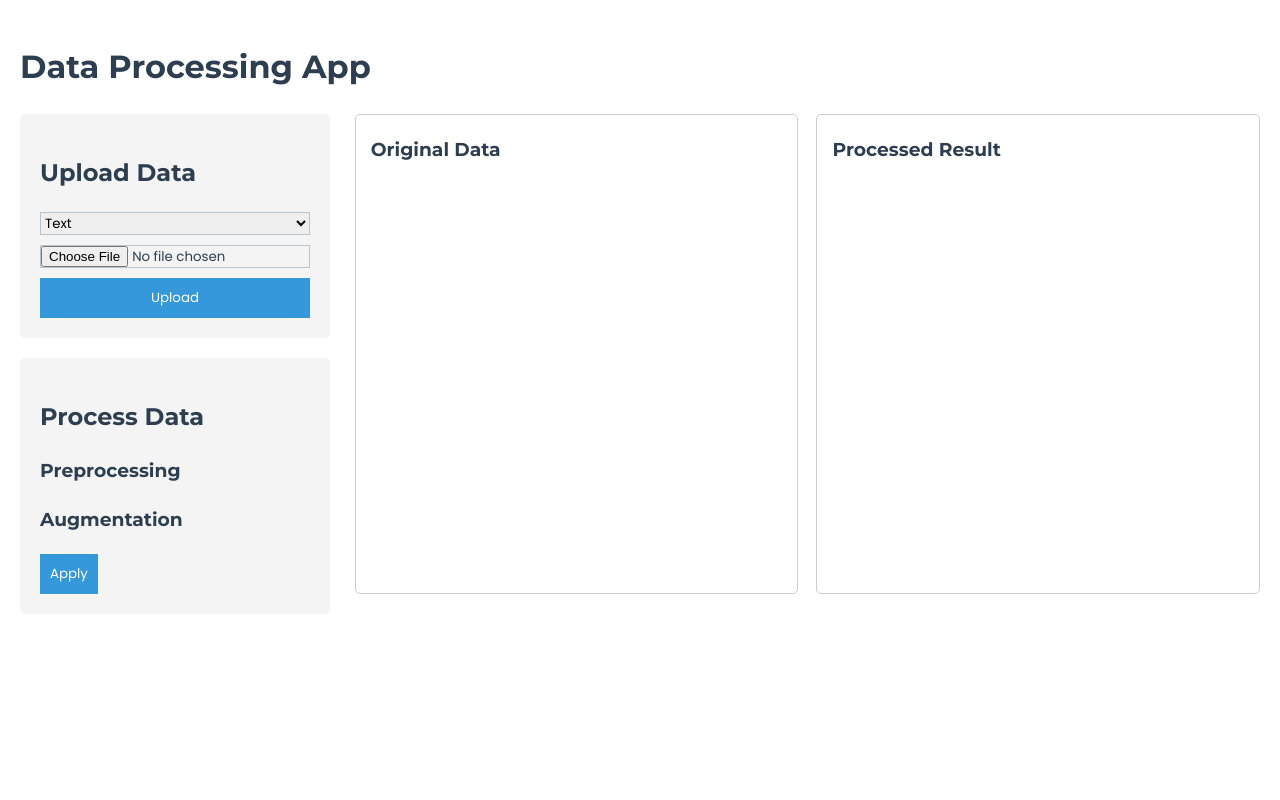
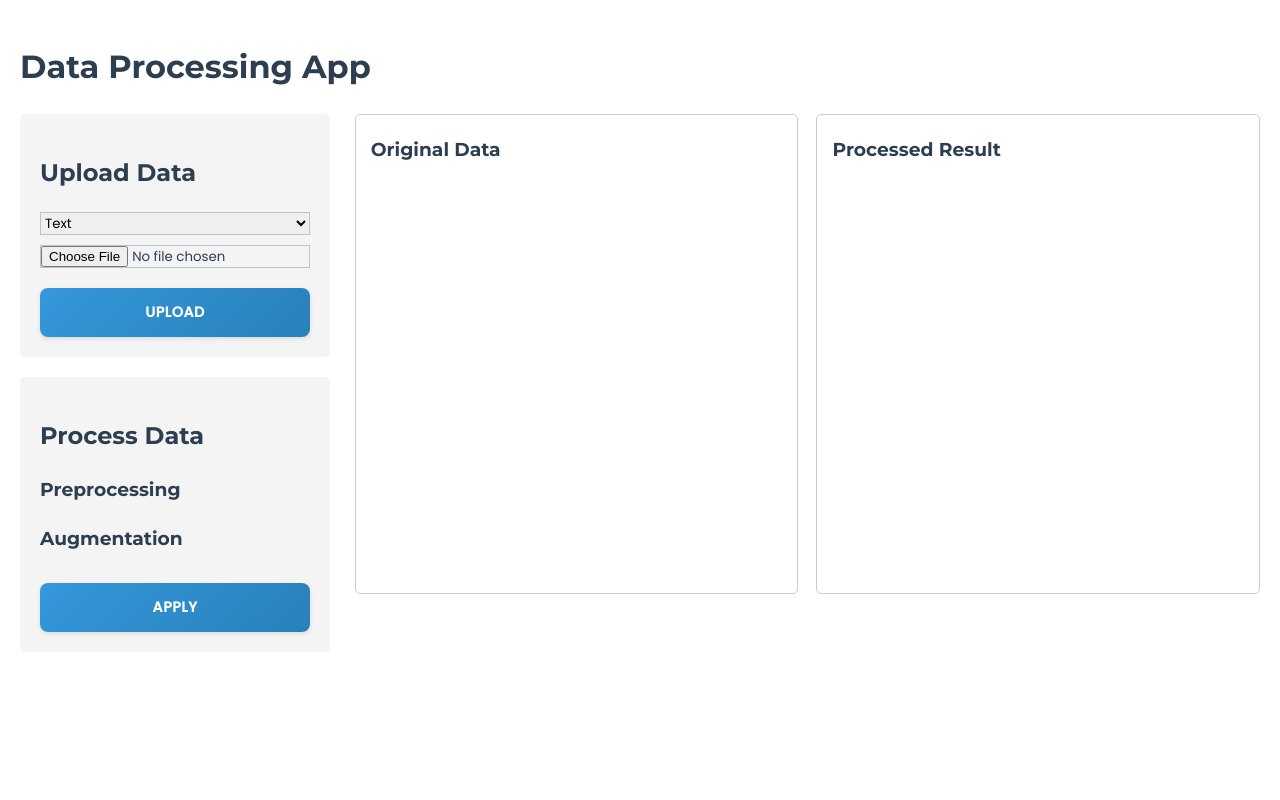
Before and after one commit to dhairyag/AI_Quest_Lab, a FastAPI app: page / in a window 1280 px wide. Run offline with FastAPI, Linux system fonts and the light colour scheme.

Commit message:
add special effects on the buttons

```diff
--- a/session_03/app/static/styles.css
+++ b/session_03/app/static/styles.css
@@ -74,14 +74,46 @@ button, .button {
     background-color: var(--secondary-color);
     color: white;
     border: none;
-    padding: 10px;
+    padding: 12px 20px;
     cursor: pointer;
     font-family: 'Poppins', sans-serif;
-    transition: background-color 0.3s ease;
+    font-weight: 500;
+    border-radius: 8px;
+    transition: all 0.3s ease;
+    box-shadow: 0 2px 4px rgba(0, 0, 0, 0.1);
+    text-transform: uppercase;
+    letter-spacing: 0.5px;
+    font-size: 0.9em;
 }
 
 button:hover, .button:hover {
     background-color: var(--hover-color);
+    transform: translateY(-2px);
+    box-shadow: 0 4px 8px rgba(0, 0, 0, 0.2);
+}
+
+button:active, .button:active {
+    transform: translateY(0);
+    box-shadow: 0 2px 4px rgba(0, 0, 0, 0.1);
+}
+
+#upload-form button[type="submit"], #apply-btn {
+    background: linear-gradient(135deg, var(--secondary-color), var(--hover-color));
+    margin-top: 10px;
+    width: 100%;
+    padding: 14px 20px;
+    font-weight: 600;
+}
+
+#upload-form button[type="submit"]:hover, #apply-btn:hover {
+    background: linear-gradient(135deg, var(--hover-color), var(--secondary-color));
+}
+
+button:disabled, .button:disabled {
+    background: #cccccc;
+    cursor: not-allowed;
+    transform: none;
+    box-shadow: none;
 }
 
 .card {
```
